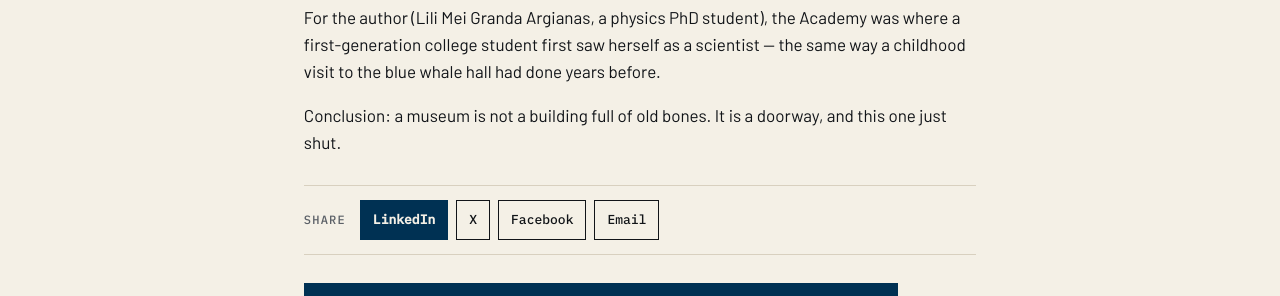
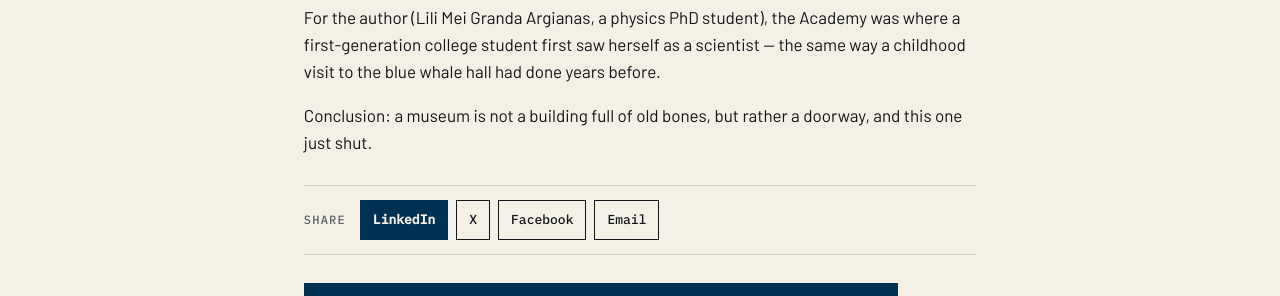
Before and after one commit to katz-news/katz.news, a Jekyll site: the page built from _posts/briefs/2026-11-04-philadelphia-s-academy-of-natural-sciences-just-closed-a-blo.md, in a window 1280 px wide. Shown: the part 731-1027 px from the top of the page. Built offline with Jekyll 4.4.1, drawn with Linux system fonts in a browser that asks for light colours.

```diff
--- a/_data/build.yml
+++ b/_data/build.yml
@@ -1 +1 @@
-published_at: 2026-11-05T18:22:45Z
+published_at: 2026-11-05T18:23:20Z
--- a/_posts/briefs/2026-11-04-philadelphia-s-academy-of-natural-sciences-just-closed-a-blo.md
+++ b/_posts/briefs/2026-11-04-philadelphia-s-academy-of-natural-sciences-just-closed-a-blo.md
@@ -13,4 +13,4 @@ Drexel University, which acquired the Academy of Natural Sciences in 2011, annou
 
 For the author (Lili Mei Granda Argianas, a physics PhD student), the Academy was where a first-generation college student first saw herself as a scientist — the same way a childhood visit to the blue whale hall had done years before.
 
-Conclusion: a museum is not a building full of old bones. It is a doorway, and this one just shut.
+Conclusion: a museum is not a building full of old bones, but rather a doorway, and this one just shut.
```
